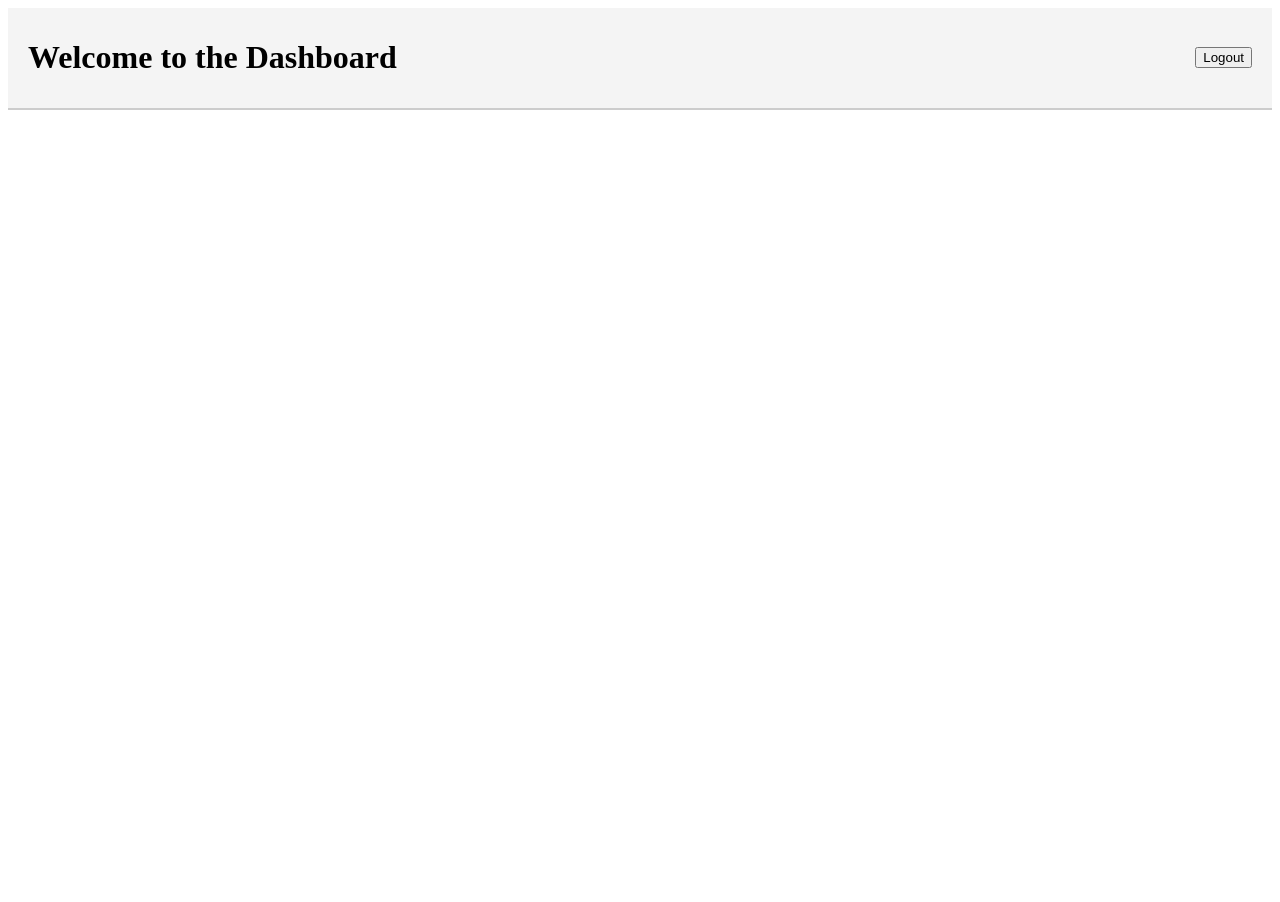
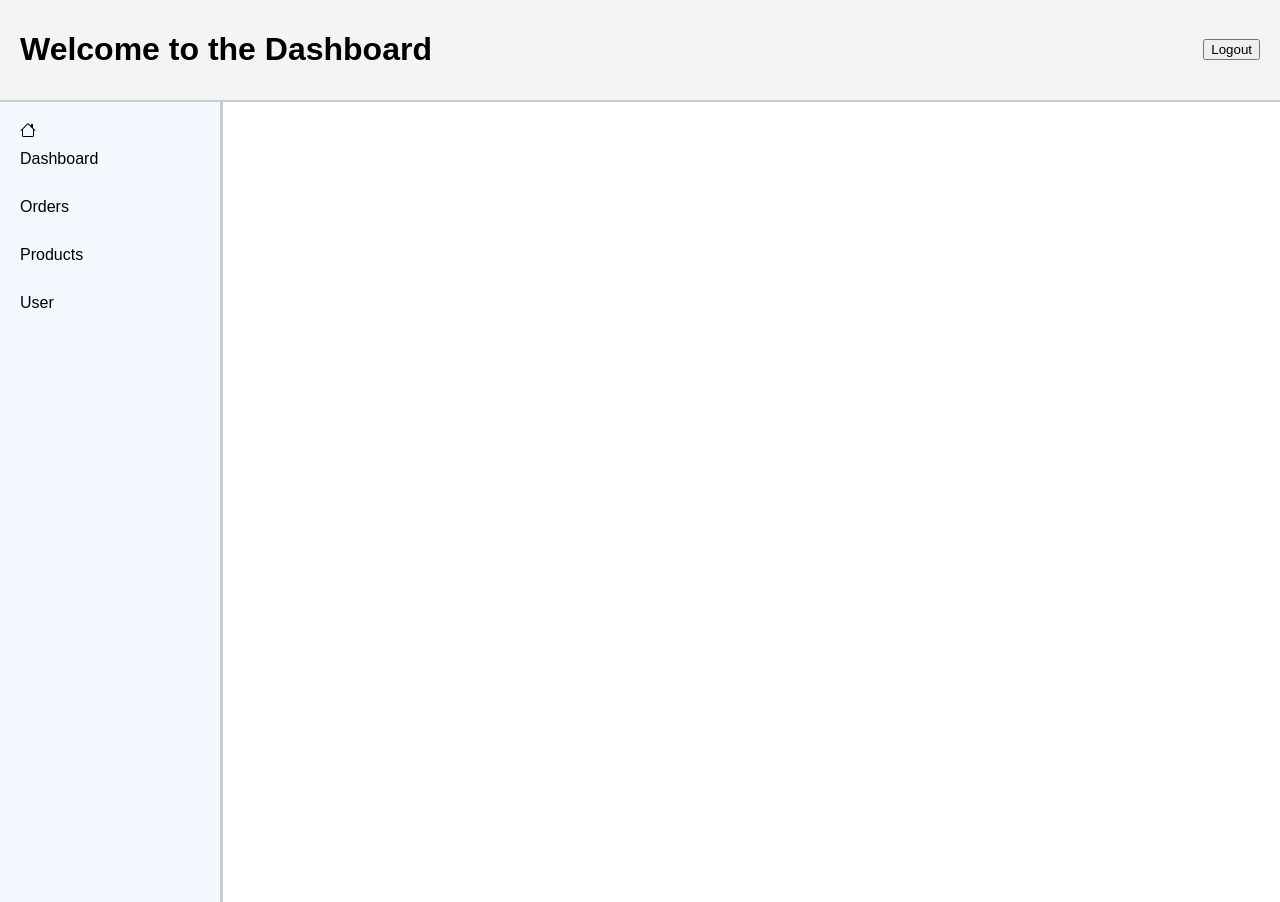
Before and after one commit to ddeeww001/my-shop, a website: page public/dashboard.html in a window 1280 px wide. Before the commit the page ends 800 px from the top, so only its background shows below. Drawn offline with Linux system fonts and the light colour scheme.

Commit message:
Update Nav Bar

```diff
--- a/package.json
+++ b/package.json
@@ -20,6 +20,7 @@
   "homepage": "https://github.com/POTAEPT/my-shop#readme",
   "dependencies": {
     "bcrypt": "^6.0.0",
+    "bootstrap-icons": "^1.13.1",
     "dotenv": "^17.2.2",
     "express": "^5.1.0",
     "jsonwebtoken": "^9.0.2",
--- a/public/dashboard.html
+++ b/public/dashboard.html
@@ -15,5 +15,30 @@
         <button type="button" onclick="window.location.href='/'">Logout</button>
         </div>
     </header>
+
+    <div class ="container">
+        <div class ="row">
+            <nav id = "sideMenu" class="sideMenu">
+                <div>
+                    <svg xmlns="http://www.w3.org/2000/svg" width="16" height="16" fill="currentColor" class="bi bi-house" viewBox="0 0 16 16">
+  <path d="M8.707 1.5a1 1 0 0 0-1.414 0L.646 8.146a.5.5 0 0 0 .708.708L2 8.207V13.5A1.5 1.5 0 0 0 3.5 15h9a1.5 1.5 0 0 0 1.5-1.5V8.207l.646.647a.5.5 0 0 0 .708-.708L13 5.793V2.5a.5.5 0 0 0-.5-.5h-1a.5.5 0 0 0-.5.5v1.293zM13 7.207V13.5a.5.5 0 0 1-.5.5h-9a.5.5 0 0 1-.5-.5V7.207l5-5z"/>
+</svg>
+                    <a href="/dashboard.html">Dashboard</a>
+                </div>
+                <div>
+                    <a href="">Orders</a>
+                </div>
+                <div>
+                    <a href="">Products</a>
+                </div>
+                <div>
+                    <a href="">User</a>
+                </div>
+
+
+            </nav>
+
+        </div>
+    </div>
 </body>
 </html>
--- a/public/styles.css
+++ b/public/styles.css
@@ -1,3 +1,9 @@
+body {
+    font-family: Arial, sans-serif;
+    margin: 0;
+    padding: 0;
+    box-sizing: border-box;
+}
 .Dashboard-header {
     display: flex;
     justify-content: space-between;
@@ -6,3 +12,30 @@
     background-color: #f4f4f4;
     border-bottom: 2px solid #ccc;
 }
+.container {
+    display: flex;
+    height: 100vh;
+}
+.row{
+    display: flex;
+    flex-wrap: wrap;
+    padding: 20px 0px 0px 20px;
+    border-right: #ccc solid;
+    width: 200px;
+    background-color: rgba(234, 243, 255, 0.555);
+}
+.sideMenu{
+    display: flex;
+    flex-direction: column;
+    gap: 14px;
+}
+.sideMenu a{
+    text-decoration: none;
+    color: black;
+    font-size: 1em;
+    display: block;
+    padding: 8px 0;
+}
+.sideMenu a:hover{
+   color:rgb(63, 63, 63)
+}
```
Also changed, not shown: 1 other file.
